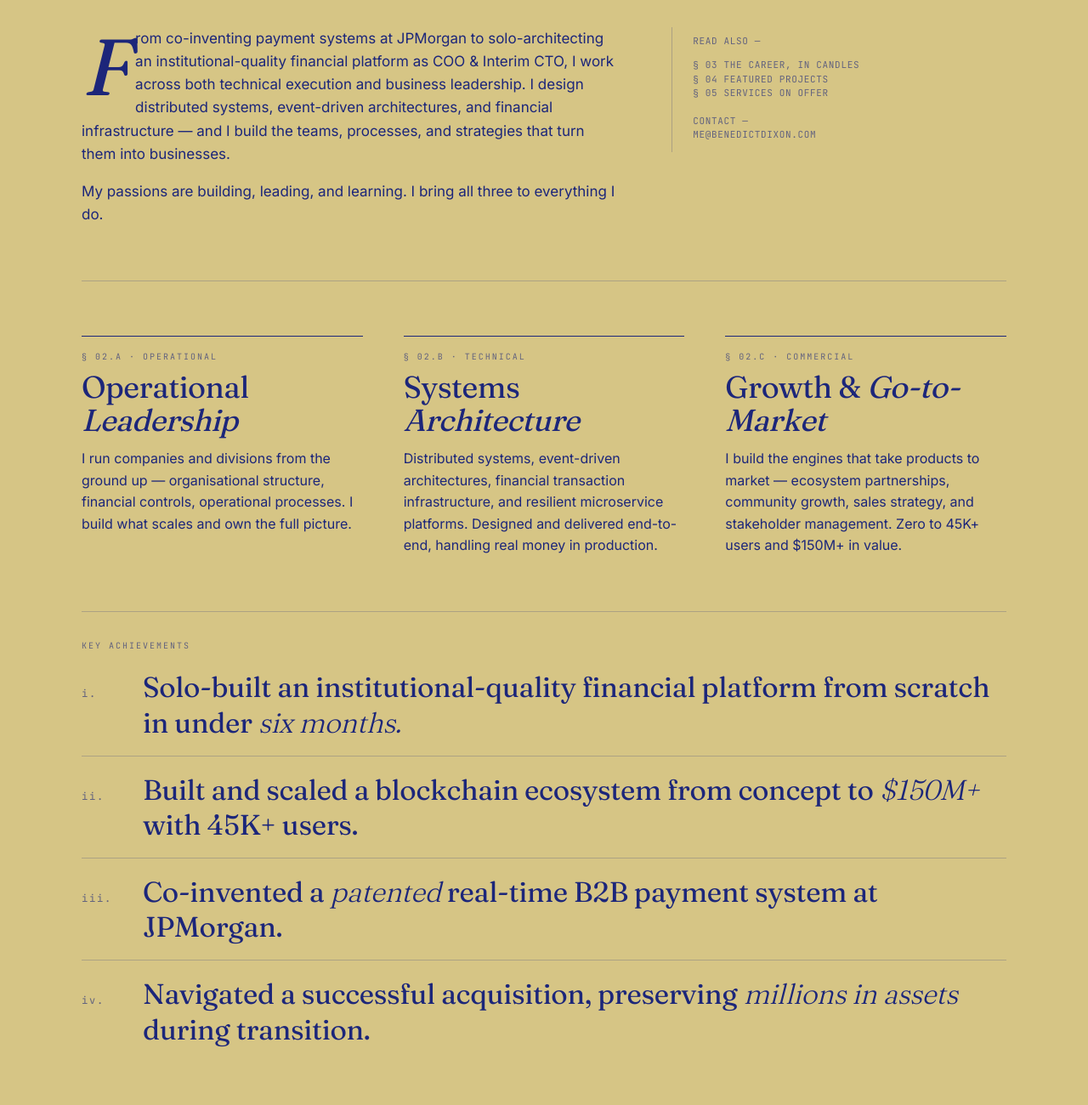
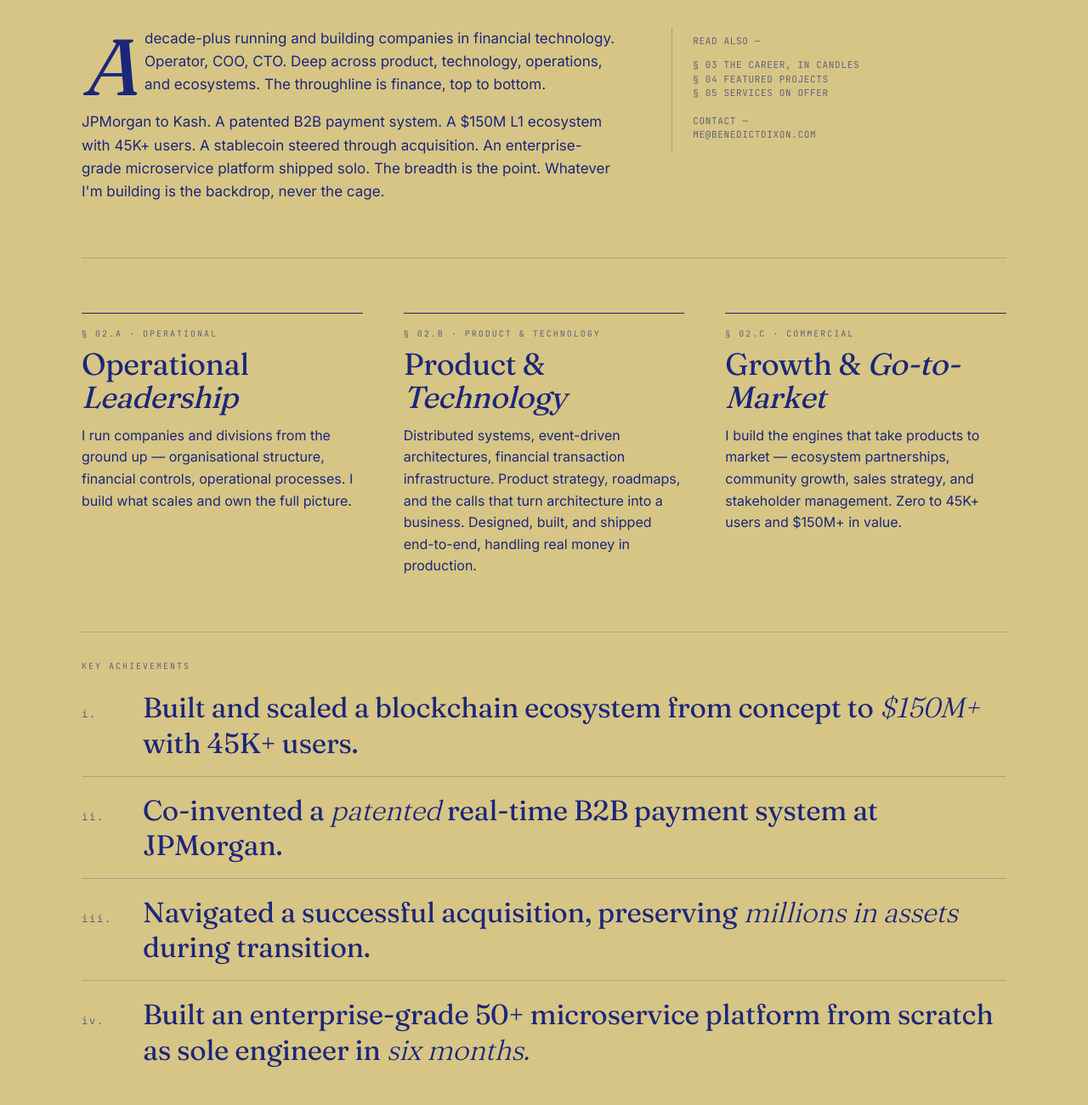
Before and after one commit to bwhdx/benedictdixon.github.io, a plain HTML site: page index.html in a window 1280 px wide. Shown: the part 1260-2560 px from the top of the page at 85% size. Drawn offline with nearby package versions, Linux system fonts and the light colour scheme.

Commit message:
Reposition copy operator-first and adopt Benedict W. H. Dixon masthead
Rebalance positioning toward operator (COO) framing with product,
technology, operations, and ecosystems as the wealth of depths.
Finance as the throughline. Specific changes:

- Hero tagline: "Architect & operator" → "An operator"
- About lede: rewritten to lead with operator/COO/CTO, then list
  the breadth of work across JPMorgan/Voi/Pound/Kash
- About §02.b card: "Systems Architecture" → "Product & Technology"
  (broader frame matching the operator-with-depth story)
- Achievements: reordered to lead with $150M ecosystem; solo-build
  moves to the closer as proof-of-depth. Corrected to 50+
  microservices in six months
- Kash project body: leads with COO/CTO ownership; pills expanded
  to cover full breadth (Operations, Product, Technology, Finance,
  Partnerships)
- Contact heading: "Architecture, operations, strategy" reordered
  to operator-first
- Meta description: rewritten operator-first

Adopt "Benedict W. H. Dixon" site-wide (running banner, hero title,
colophon, browser title, meta description) to match the editorial
masthead idiom of the design and social-media identity.

Em dashes removed from inline prose throughout (kept the editorial
margin-note ones, e.g. "Read also —").

Co-Authored-By: Claude Opus 4 (1M context) <noreply@anthropic.com>

```diff
--- a/index.html
+++ b/index.html
@@ -3,8 +3,8 @@
 <head>
 <meta charset="UTF-8">
 <meta name="viewport" content="width=device-width, initial-scale=1.0">
-<meta name="description" content="Benedict Dixon — Technical leader and systems architect building companies across fintech, blockchain, and AI.">
-<title>Benedict Dixon · An Almanack</title>
+<meta name="description" content="Benedict W. H. Dixon, operator (COO/CTO) building companies across financial technology. Deep across product, technology, and ecosystems.">
+<title>Benedict W. H. Dixon · An Almanack</title>
 <link rel="icon" type="image/svg+xml" href="favicons/favicon.svg">
 <link rel="icon" type="image/png" sizes="32x32" href="favicons/favicon-32.png">
 <link rel="icon" type="image/png" sizes="16x16" href="favicons/favicon-16.png">
--- a/site-content.jsx
+++ b/site-content.jsx
@@ -33,7 +33,7 @@ function Runner() {
     <header className={`runner ${hidden ? 'hidden' : ''}`}>
       <div className="brand">
         <div className="mark">B</div>
-        <span>Benedict Dixon · An Almanack · MMXXVI</span>
+        <span>Benedict W. H. Dixon · An Almanack · MMXXVI</span>
       </div>
       <nav>
         {[
@@ -95,11 +95,11 @@ function Hero() {
             <div className="meta">Portrait rendered in 14,560 candles</div>
           </div>
           <h1 className="display hero-title">
-            Benedict <em>Dixon.</em>
+            Benedict W. H. <em>Dixon.</em>
           </h1>
           <div className="hero-band-bottom">
             <p className="hero-tagline-text">
-              Architect &amp; operator at the intersection of
+              An operator at the intersection of
               <em> finance, blockchain &amp; AI.</em>
             </p>
             <a className="hero-scroll" href="#about">
@@ -151,8 +151,8 @@ function About() {
 
         <div className="about-grid">
           <div className="body about-lede drop">
-            <p>From co-inventing payment systems at JPMorgan to solo-architecting an institutional-quality financial platform as COO &amp; Interim CTO, I work across both technical execution and business leadership. I design distributed systems, event-driven architectures, and financial infrastructure — and I build the teams, processes, and strategies that turn them into businesses.</p>
-            <p>My passions are building, leading, and learning. I bring all three to everything I do.</p>
+            <p>A decade-plus running and building companies in financial technology. Operator, COO, CTO. Deep across product, technology, operations, and ecosystems. The throughline is finance, top to bottom.</p>
+            <p>JPMorgan to Kash. A patented B2B payment system. A $150M L1 ecosystem with 45K+ users. A stablecoin steered through acquisition. An enterprise-grade microservice platform shipped solo. The breadth is the point. Whatever I'm building is the backdrop, never the cage.</p>
           </div>
 
           <aside className="margin-note about-margin">
@@ -171,9 +171,9 @@ function About() {
             <p>I run companies and divisions from the ground up — organisational structure, financial controls, operational processes. I build what scales and own the full picture.</p>
           </article>
           <article>
-            <div className="kicker">§ 02.b · Technical</div>
-            <h3 className="subhead">Systems <em>Architecture</em></h3>
-            <p>Distributed systems, event-driven architectures, financial transaction infrastructure, and resilient microservice platforms. Designed and delivered end-to-end, handling real money in production.</p>
+            <div className="kicker">§ 02.b · Product &amp; Technology</div>
+            <h3 className="subhead">Product &amp; <em>Technology</em></h3>
+            <p>Distributed systems, event-driven architectures, financial transaction infrastructure. Product strategy, roadmaps, and the calls that turn architecture into a business. Designed, built, and shipped end-to-end, handling real money in production.</p>
           </article>
           <article>
             <div className="kicker">§ 02.c · Commercial</div>
@@ -187,10 +187,10 @@ function About() {
         <div className="achievements">
           <div className="kicker">Key achievements</div>
           <ol className="achievement-list">
-            <li><span className="ach-num">i.</span><span>Solo-built an institutional-quality financial platform from scratch in under <em>six months.</em></span></li>
-            <li><span className="ach-num">ii.</span><span>Built and scaled a blockchain ecosystem from concept to <em>$150M+</em> with 45K+ users.</span></li>
-            <li><span className="ach-num">iii.</span><span>Co-invented a <em>patented</em> real-time B2B payment system at JPMorgan.</span></li>
-            <li><span className="ach-num">iv.</span><span>Navigated a successful acquisition, preserving <em>millions in assets</em> during transition.</span></li>
+            <li><span className="ach-num">i.</span><span>Built and scaled a blockchain ecosystem from concept to <em>$150M+</em> with 45K+ users.</span></li>
+            <li><span className="ach-num">ii.</span><span>Co-invented a <em>patented</em> real-time B2B payment system at JPMorgan.</span></li>
+            <li><span className="ach-num">iii.</span><span>Navigated a successful acquisition, preserving <em>millions in assets</em> during transition.</span></li>
+            <li><span className="ach-num">iv.</span><span>Built an enterprise-grade 50+ microservice platform from scratch as sole engineer in <em>six months.</em></span></li>
           </ol>
         </div>
       </div>
@@ -207,8 +207,8 @@ const PROJECTS = [
     name: 'Kash',
     role: 'COO & Interim CTO',
     period: '2024 –',
-    body: 'Solo-built the entire technical platform from scratch — distributed systems, event-driven architecture, financial infrastructure. Full ownership across product, technology, operations, finance, partnerships. Institutional-quality infrastructure shipped in under six months.',
-    pills: ['Systems Architecture', 'Operations', 'Finance', 'Partnerships'],
+    body: 'COO and CTO from inception. Full ownership across product, technology, operations, finance, and partnerships. Built the entire 50+ microservice platform as sole engineer in six months, then shipped the company around it.',
+    pills: ['Operations', 'Product', 'Technology', 'Finance', 'Partnerships'],
   },
   {
     num: '04.ii',
@@ -416,7 +416,7 @@ function Contact() {
         <div className="section-head">
           <div>
             <p className="num">§ 08 · Get in touch</p>
-            <h2 className="ttl">Architecture, <em>operations,</em><br/>strategy.</h2>
+            <h2 className="ttl">Operations, <em>strategy,</em><br/>architecture.</h2>
           </div>
           <div className="right">Available now</div>
         </div>
@@ -471,7 +471,7 @@ function Contact() {
           </div>
           <div>
             <strong>© 2026</strong>
-            Benedict Dixon.<br/>
+            Benedict W. H. Dixon.<br/>
             All rights observed.
           </div>
         </footer>
```
